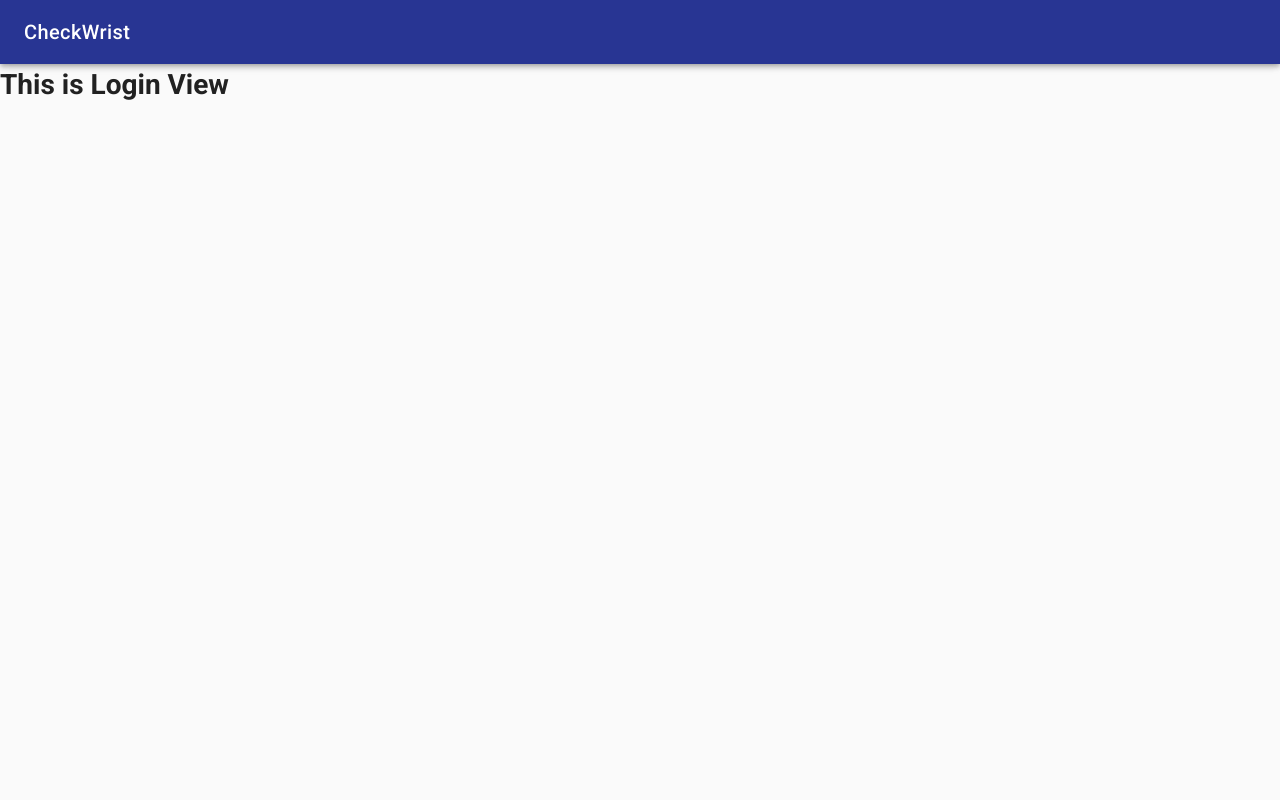
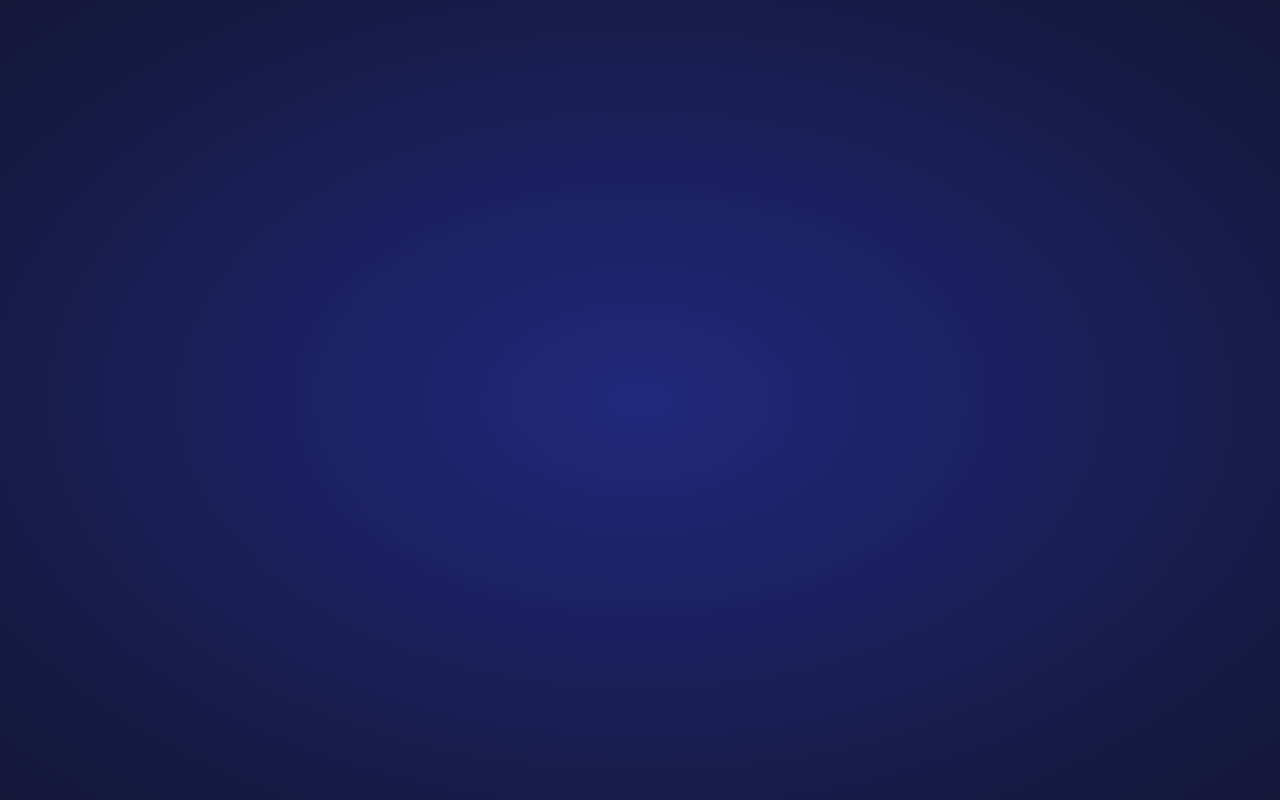
Before and after one commit to ZacIsTerrible/UNIHACK-2018, a Vue app in the folder project/: page /#/ in a window 1280 px wide. Built offline with nearby package versions, Linux system fonts and the light colour scheme.

Commit message:
handover to edwin for login.

```diff
--- a/project/src/App.vue
+++ b/project/src/App.vue
@@ -1,18 +1,38 @@
 <style scoped>
 #toolbar-style {
 	color: white
+}
+
+#login-view {
+  background: radial-gradient(#20287B, #141736);
+  width: 100%;
+  height: 100%;
+}
+
+#login-card {
+  width: 30%;
+  height: 30%;
+  margin: 30%;
 }
 
 </style>
 
 <template>
   <v-app>
+
+	<div v-if="isLoggedIn" id="pwa-view">
 		<v-toolbar app:clipped-left="clipped" color="primary" id="toolbar-style">
 		  <v-toolbar-title v-text="title"></v-toolbar-title>
 		</v-toolbar>
 		<v-content>
 		  <router-view/>
 		</v-content>
+	</div>
+
+	<div v-else id="login-view">
+
+	</div>
+
   </v-app>
 </template>
 
@@ -23,7 +43,8 @@ export default {
       clipped: false,
       drawer: true,
       fixed: false,
-      title: 'CheckWrist'
+      title: 'CheckWrist',
+      isLoggedIn: false
     }
   },
   name: 'App'
--- a/project/src/components/login.vue
+++ b/project/src/components/login.vue
@@ -1,7 +1,7 @@
 <template>
+<div id="login-app">
 
-  <h1> This is Login View</h1>
-
+</div>
 </template>
 
 <!-- Add "scoped" attribute to limit CSS to this component only -->
```
Lines whose indentation alone changed are shown as unchanged.
